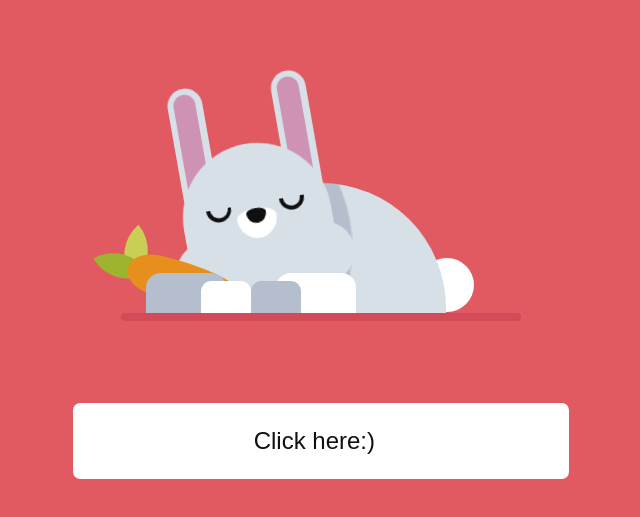
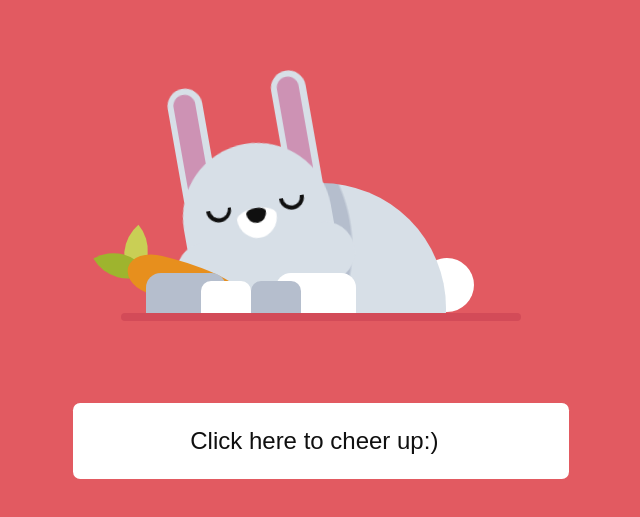
Before and after one commit to TheZincTZ/cheerup, a plain HTML site: page index.html in a window 1280 px wide. Shown: the part 159-676 px from the top of the page, without its empty margins (319-959 px from the left). Drawn offline with Linux system fonts and the light colour scheme.

Commit message:
Update index.html

```diff
--- a/index.html
+++ b/index.html
@@ -29,7 +29,7 @@
             </div>
             <div class="shadow"></div>
         </div>
-        <a href="https://youtu.be/iBQ1Uf1kaRg?si=gq2CC2m58B5xedof" target="_blank"> Click here:) &nbsp;<i
+        <a href="https://youtu.be/iBQ1Uf1kaRg?si=gq2CC2m58B5xedof" target="_blank"> Click here to cheer up:) &nbsp;<i
                 class="fab fa-youtube"></i></a>
     </div>
 </body>
```
